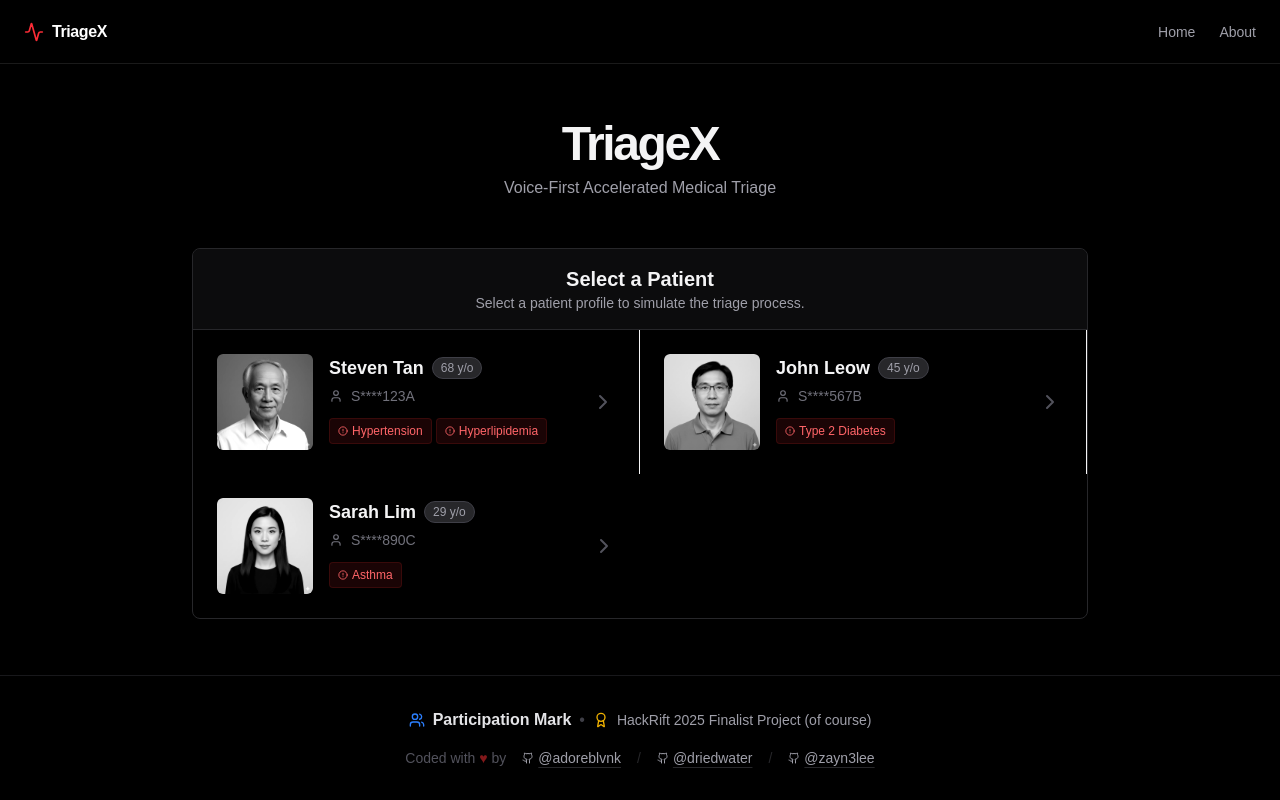
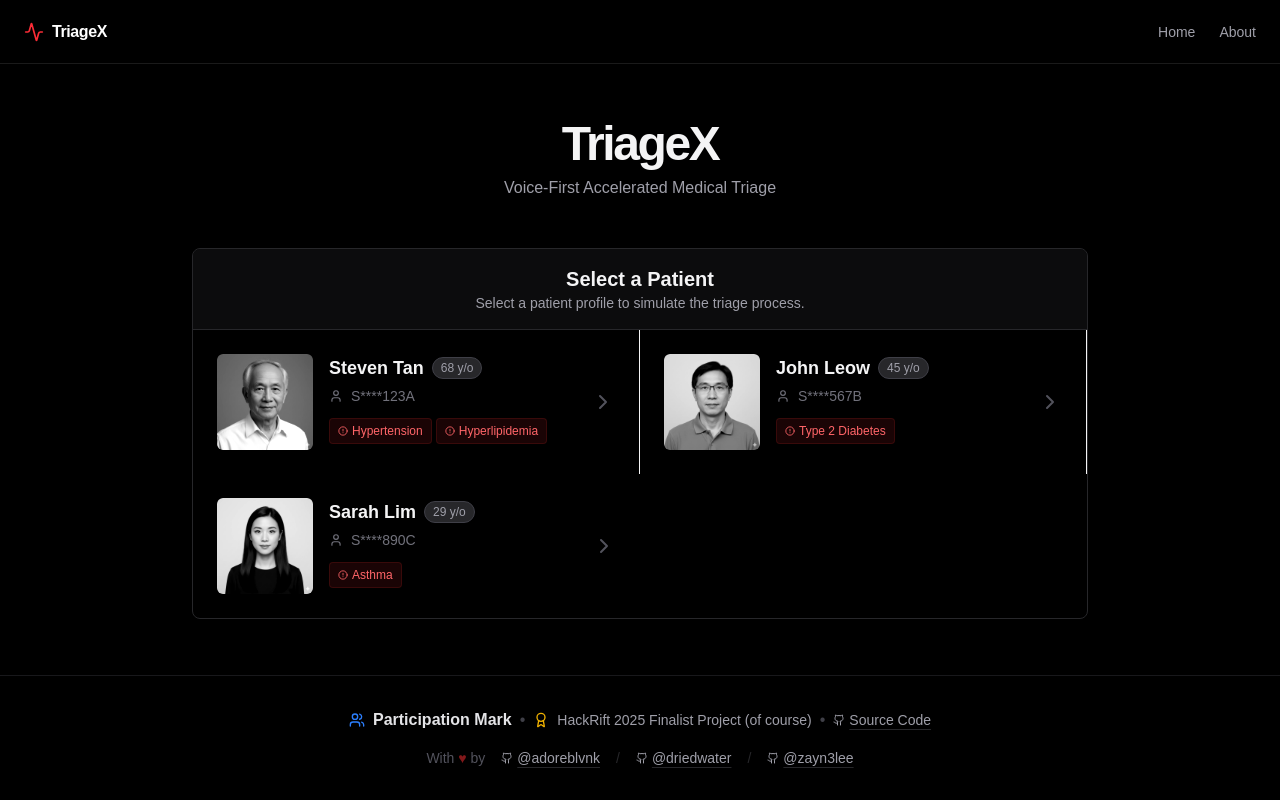
Before and after one commit to adoreblvnk/triageX, a Next.js app: page / in a window 1280 px wide. Built offline with nearby package versions, Linux system fonts and the light colour scheme; no server answers.

Commit message:
docs: add live site

```diff
--- a/app/components/footer.tsx
+++ b/app/components/footer.tsx
@@ -4,7 +4,6 @@ export function Footer() {
   return (
     <footer className="w-full border-t border-zinc-900 bg-black py-8 mt-auto">
       <div className="container mx-auto px-6 text-center">
-
         {/* Team Name & Event */}
         <div className="flex flex-col md:flex-row items-center justify-center gap-2 mb-4 text-zinc-400">
           <div className="flex items-center gap-2">
@@ -14,13 +13,31 @@ export function Footer() {
           <span className="hidden md:inline text-zinc-700">•</span>
           <div className="flex items-center gap-2">
             <Award className="w-4 h-4 text-yellow-500" />
-            <span className="text-sm font-medium">HackRift 2025 Finalist Project (of course)</span>
+            <span className="text-sm font-medium">
+              HackRift 2025 Finalist Project (of course)
+            </span>
+          </div>
+          <span className="hidden md:inline text-zinc-700">•</span>
+          <div className="flex items-center gap-2">
+            <span className="text-sm font-medium">
+              <a
+                href="https://github.com/adoreblvnk/triageX"
+                target="_blank"
+                rel="noopener noreferrer"
+                className="flex items-center gap-1 text-zinc-400 hover:text-white underline decoration-zinc-800 underline-offset-4 transition-colors"
+              >
+                <Github className="w-3 h-3" />
+                Source Code
+              </a>
+            </span>
           </div>
         </div>
 
         {/* Credits */}
         <p className="text-zinc-600 text-sm font-mono flex flex-wrap items-center justify-center gap-x-4 gap-y-2">
-          <span>Coded with <span className="text-red-900">♥</span> by</span>
+          <span>
+            With <span className="text-red-900">♥</span> by
+          </span>
 
           <a
             href="https://github.com/adoreblvnk"
```
Also changed, not shown: 1 other file (tests, documents, lock files or other folders).
